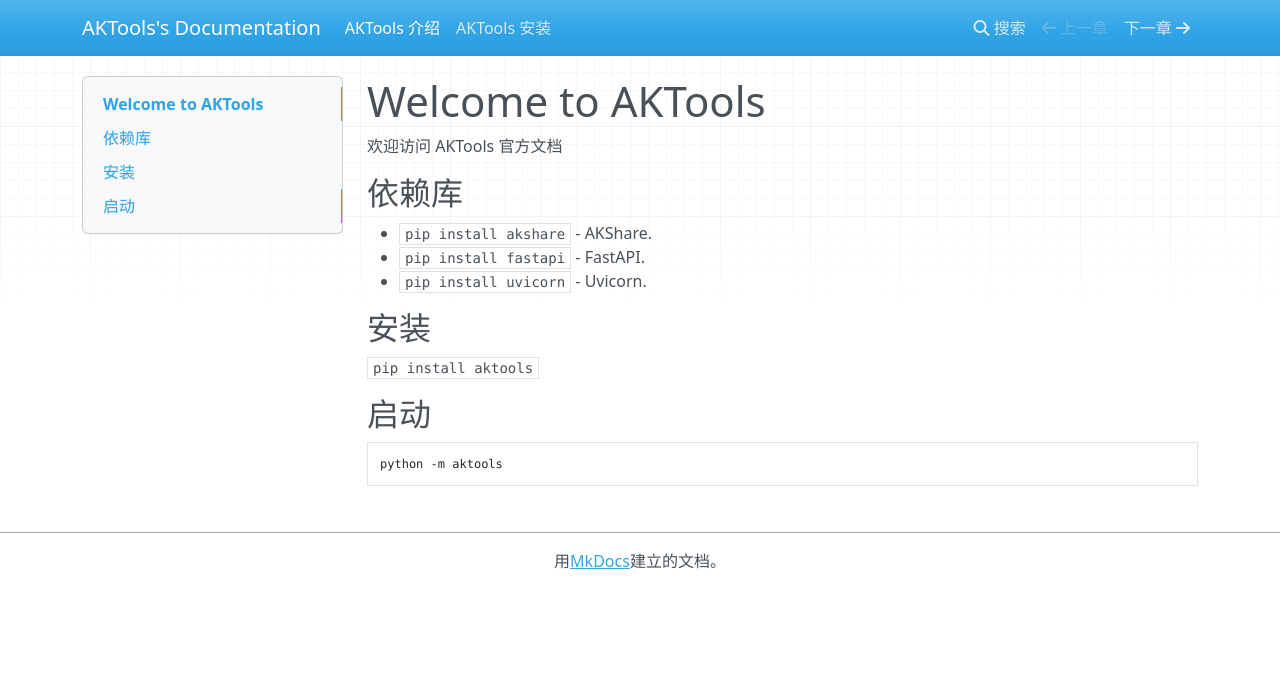
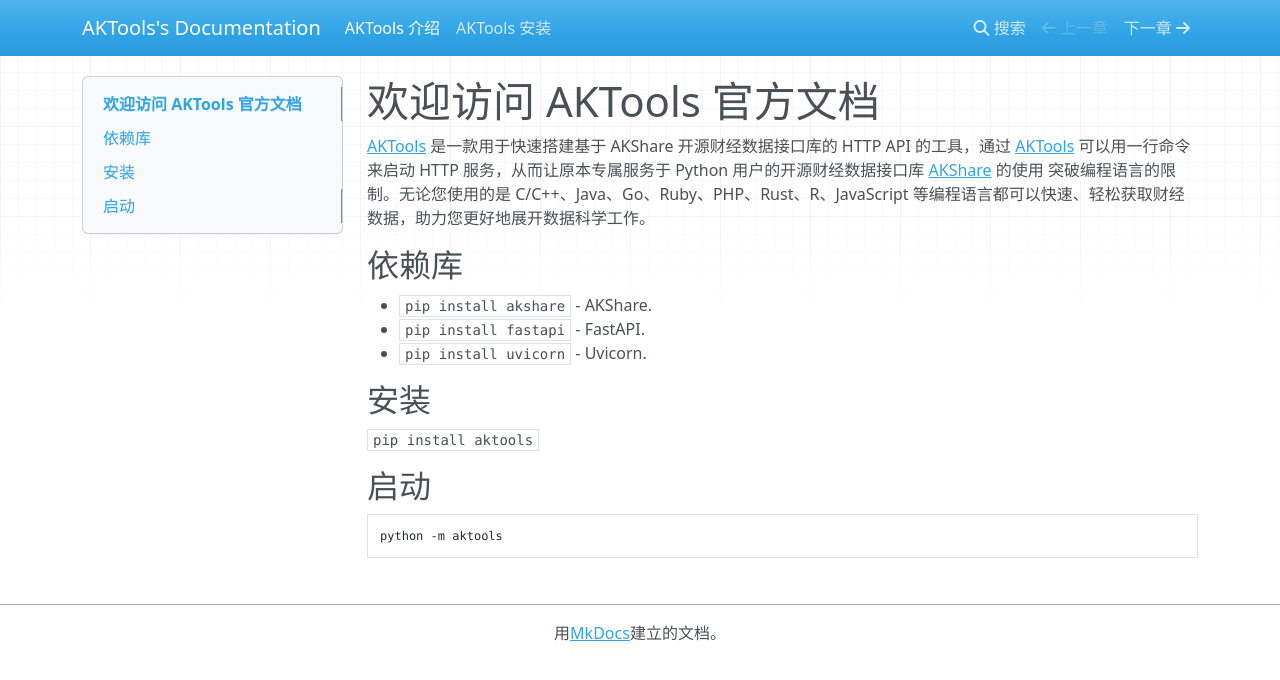
Before and after one commit to akfamily/aktools, an MkDocs documentation site: the page built from docs/index.md, in a window 1280 px wide. Shown: the top 680 px of the page. Built offline with MkDocs 1.6.1, drawn with Linux system fonts in a browser that asks for light colours; nearby versions of some CDN libraries.

Commit message:
docs(docs): docs
docs

```diff
--- a/docs/index.md
+++ b/docs/index.md
@@ -1,6 +1,8 @@
-# Welcome to AKTools
+# 欢迎访问 AKTools 官方文档
 
-欢迎访问 AKTools 官方文档
+[AKTools](https://github.com/akfamily/aktools) 是一款用于快速搭建基于 AKShare 开源财经数据接口库的 HTTP API 的工具，通过 [AKTools](https://github.com/akfamily/aktools)
+可以用一行命令来启动 HTTP 服务，从而让原本专属服务于 Python 用户的开源财经数据接口库 [AKShare](https://github.com/akfamily/akshare) 的使用
+突破编程语言的限制。无论您使用的是 C/C++、Java、Go、Ruby、PHP、Rust、R、JavaScript 等编程语言都可以快速、轻松获取财经数据，助力您更好地展开数据科学工作。
 
 ## 依赖库
 
```
